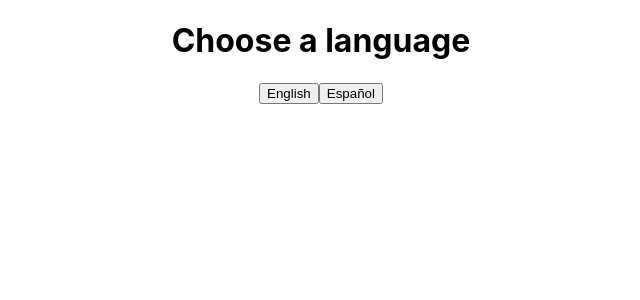
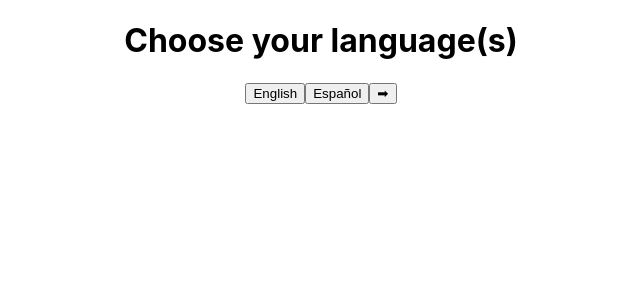
Before and after one commit to nickhartdev/NewsHub, a React (Create React App) app: page /language-select in a window 1280 px wide. Shown: the top 300 px of the page, without its empty margins (319-959 px from the left). Built offline with nearby package versions, Linux system fonts and the light colour scheme.

Commit message:
Make language header plural

```diff
--- a/src/components/Form/Form.js
+++ b/src/components/Form/Form.js
@@ -16,6 +16,7 @@ const Form = ({ options, functionToCall }) => {
   return (
     <section className="form">
       { optionsToSelect }
+      <button>➡</button>
     </section>
   );
 }
--- a/src/components/LanguageSelect/LanguageHeader/LanguageHeader.js
+++ b/src/components/LanguageSelect/LanguageHeader/LanguageHeader.js
@@ -2,7 +2,7 @@ import React, { useEffect, useState } from 'react';
 
 const LanguageHeader = () => {
   let [greeting, setGreeting] = useState();
-  const greetings = ['Choose a language', 'Elige tu idioma'];
+  const greetings = ['Choose your language(s)', 'Elige tu idioma(s)'];
 
   useEffect(() => {
     let counter = 1;
--- a/src/i18n.js
+++ b/src/i18n.js
@@ -22,7 +22,7 @@ i18n
     interpolation: {
       escapeValue: false,
     },
-    resources,
+    resources
   });
 
 export default i18n;
```
